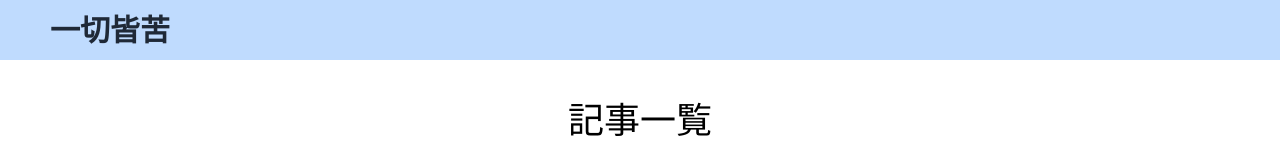
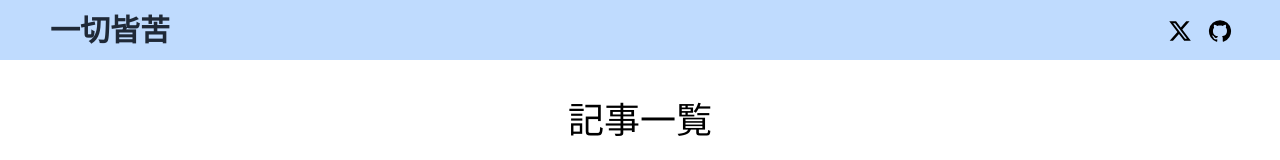
Before and after one commit to saitotm/blog, a Next.js app: page / in a window 1280 px wide. Shown: the top 160 px of the page. Built offline with nearby package versions, Linux system fonts and the light colour scheme.

Commit message:
Update to display github and X icons on the header

```diff
--- a/package.json
+++ b/package.json
@@ -9,6 +9,10 @@
     "lint": "next lint"
   },
   "dependencies": {
+    "@emotion/react": "^11.11.4",
+    "@emotion/styled": "^11.11.5",
+    "@mui/icons-material": "^5.15.21",
+    "@mui/material": "^5.15.21",
     "date-fns": "^3.6.0",
     "gray-matter": "^4.0.3",
     "next": "14.2.4",
--- a/src/app/layout.tsx
+++ b/src/app/layout.tsx
@@ -2,6 +2,9 @@ import type { Metadata } from "next";
 import Link from "next/link";
 import { Inter } from "next/font/google";
 import "./globals.css";
+
+import XIcon from '@mui/icons-material/X';
+import GitHubIcon from '@mui/icons-material/GitHub';
 
 const inter = Inter({ subsets: ["latin"] });
 
@@ -22,6 +25,14 @@ export default function RootLayout({
           <Link href="/" className="text-3xl font-bold text-gray-800 pl-[50px]">
             {metadata.title as string}
            </Link>
+          <div className="grow flex justify-end mr-10">
+            <Link href="https://twitter.com/saitotm4423" className="px-2">
+              <XIcon />
+            </Link>
+            <Link href="https://github.com/saitotm" className="px-2">
+              <GitHubIcon />
+            </Link>
+          </div>
         </header>
         {children}
       </body>
```
Also changed, not shown: 1 other file (tests, documents, lock files or other folders).
